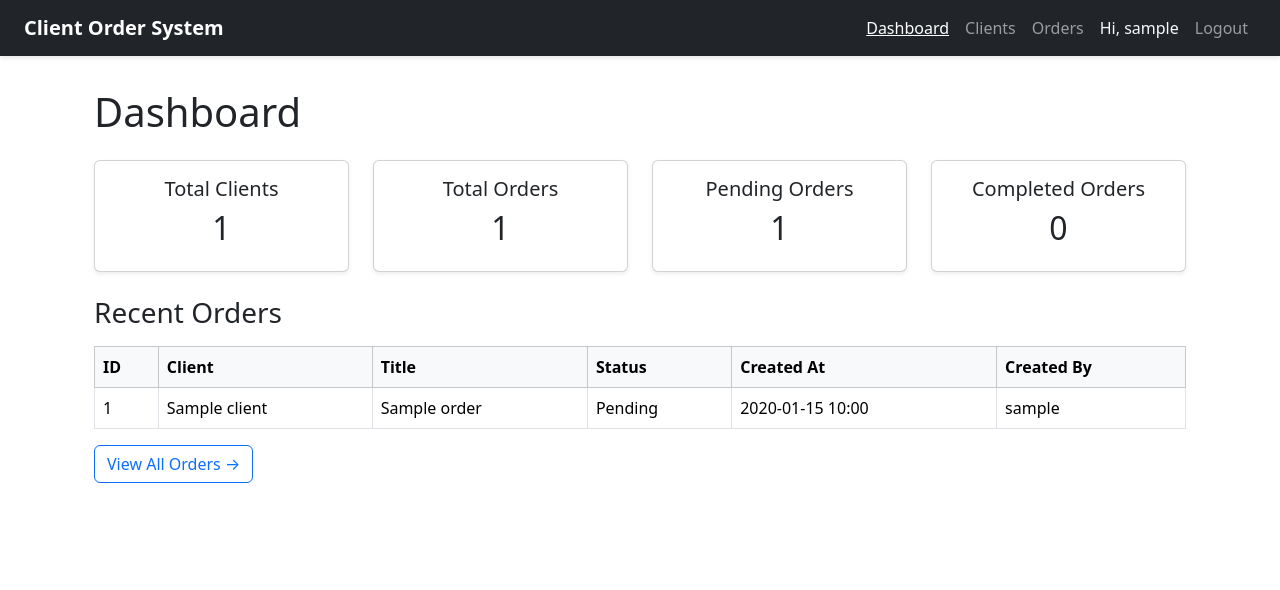
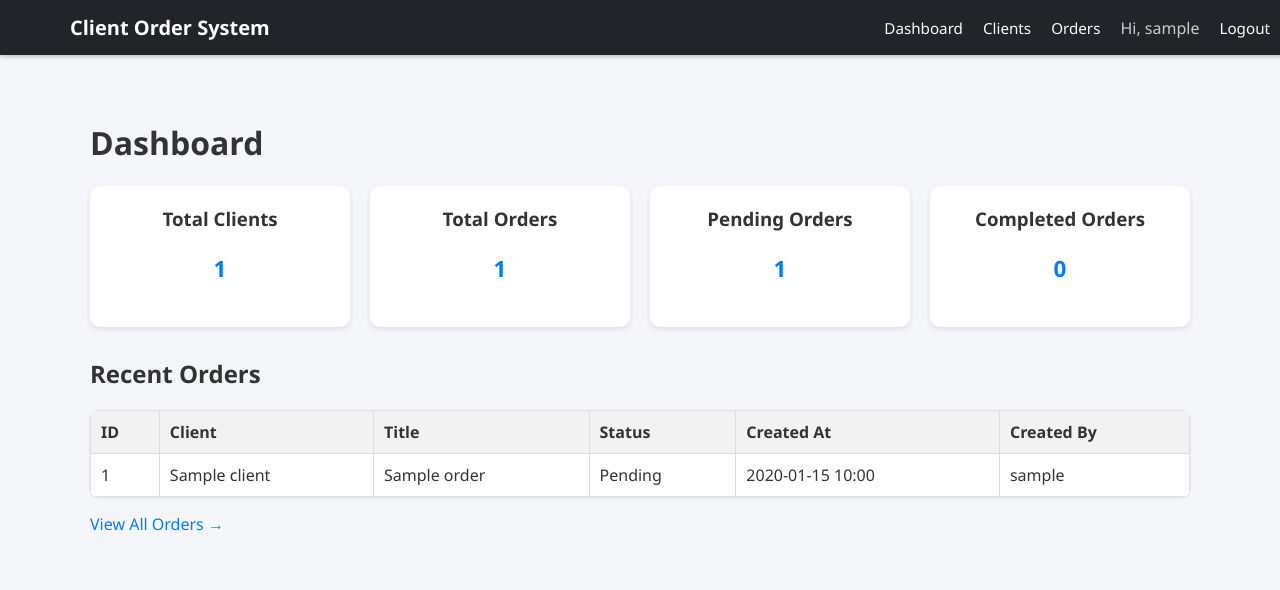
Before and after one commit to WM0307/client-order-system, a Django app: page / in a window 1280 px wide. Shown: the top 590 px of the page. Run offline with Django 4.2, Linux system fonts and the light colour scheme; a user stored in the database is signed in; tables that the repository leaves empty hold one stand-in row (values such as "Sample post").

Commit message:
Implemented global css

```diff
--- a/comsystem/settings.py
+++ b/comsystem/settings.py
@@ -118,6 +118,7 @@ USE_TZ = True
 # https://docs.djangoproject.com/en/4.2/howto/static-files/
 
 STATIC_URL = 'static/'
+STATICFILES_DIRS = [BASE_DIR / 'comsystem' / 'static']
 
 # Default primary key field type
 # https://docs.djangoproject.com/en/4.2/ref/settings/#default-auto-field
--- /dev/null
+++ b/comsystem/static/css/style.css
@@ -0,0 +1,243 @@
+/* === General Layout === */
+body {
+  margin: 0;
+  font-family: "Segoe UI", Arial, sans-serif;
+  background-color: #f5f6fa;
+  color: #333;
+}
+
+main.main-container {
+  padding: 100px 30px 40px;
+  max-width: 1100px;
+  margin: 0 auto;
+}
+
+/* === Navbar === */
+.navbar {
+  position: fixed;
+  top: 0;
+  left: 0;
+  width: 100%;
+  background-color: #212529;
+  padding: 14px 30px;
+  display: flex;
+  justify-content: center;
+  box-shadow: 0 2px 4px rgba(0,0,0,0.2);
+  z-index: 10;
+}
+
+.navbar-container {
+  width: 100%;
+  max-width: 1200px;
+  display: flex;
+  align-items: center;
+  justify-content: space-between;
+}
+
+.navbar-brand {
+  color: white;
+  font-weight: 600;
+  font-size: 1.25rem;
+  text-decoration: none;
+}
+
+.navbar-links {
+  list-style: none;
+  display: flex;
+  align-items: center;
+  gap: 20px;
+  margin: 0;
+  padding: 0;
+}
+
+.navbar-links li a {
+  color: #f8f9fa;
+  text-decoration: none;
+  font-size: 0.95rem;
+  transition: color 0.2s ease;
+}
+
+.navbar-links li a:hover {
+  color: #0d6efd;
+}
+
+.navbar-user {
+  color: #ccc;
+}
+
+/* === Buttons === */
+button, .btn {
+  background-color: #007bff;
+  border: none;
+  color: white;
+  padding: 8px 14px;
+  border-radius: 4px;
+  cursor: pointer;
+  text-decoration: none;
+  font-size: 0.9rem;
+  display: inline-block;
+}
+
+button:hover, .btn:hover {
+  background-color: #0056b3;
+}
+
+.btn-secondary {
+  background-color: #6c757d;
+}
+
+.btn-secondary:hover {
+  background-color: #565e64;
+}
+
+.btn-danger {
+  background-color: #dc3545;
+}
+
+.btn-danger:hover {
+  background-color: #b02a37;
+}
+
+.btn-warning {
+  background-color: #ffc107;
+  color: #000;
+}
+
+.btn-warning:hover {
+  background-color: #e0a800;
+}
+
+/* Make action buttons inline and neat */
+.action-buttons {
+  display: flex;
+  gap: 8px;
+  flex-wrap: wrap;
+}
+
+/* === Tables === */
+table {
+  width: 100%;
+  border-collapse: collapse;
+  background: #fff;
+  border-radius: 8px;
+  overflow: hidden;
+  box-shadow: 0 1px 3px rgba(0,0,0,0.1);
+}
+
+th, td {
+  border: 1px solid #ddd;
+  padding: 10px;
+  text-align: left;
+}
+
+th {
+  background-color: #f2f2f2;
+  font-weight: 600;
+}
+
+/* === Page Header (Title + Add Button Inline) === */
+.page-header {
+  display: flex;
+  justify-content: space-between;
+  align-items: center;
+  margin-bottom: 20px;
+}
+
+.page-header h1 {
+  margin: 0;
+  font-size: 1.8rem;
+  color: #222;
+}
+
+.page-header .btn {
+  background-color: #007bff;
+  border: none;
+  color: white;
+  padding: 8px 14px;
+  border-radius: 4px;
+  cursor: pointer;
+  text-decoration: none;
+  font-size: 0.9rem;
+}
+
+.page-header .btn:hover {
+  background-color: #0056b3;
+}
+
+/* === Forms === */
+form {
+  background: #fff;
+  padding: 25px;
+  border-radius: 8px;
+  box-shadow: 0 1px 4px rgba(0,0,0,0.1);
+  max-width: 600px;
+  margin: 20px auto;
+}
+
+label {
+  display: block;
+  font-weight: 500;
+  margin-bottom: 5px;
+}
+
+input, select, textarea {
+  width: 100%;
+  padding: 8px;
+  margin-bottom: 15px;
+  border: 1px solid #ccc;
+  border-radius: 4px;
+  box-sizing: border-box;
+}
+
+/* Ensure consistent button sizing on forms */
+form button, form .btn {
+  width: auto;
+  min-width: 100px;
+}
+
+/* Keep cancel smaller than main action */
+form .btn-secondary {
+  padding: 8px 12px;
+  font-size: 0.85rem;
+}
+
+/* === Dashboard Cards === */
+.dashboard-cards {
+  display: grid;
+  grid-template-columns: repeat(auto-fit, minmax(220px, 1fr));
+  gap: 20px;
+  margin-bottom: 30px;
+}
+
+.dashboard-card {
+  background: #fff;
+  padding: 20px;
+  border-radius: 10px;
+  box-shadow: 0 2px 5px rgba(0,0,0,0.1);
+  text-align: center;
+}
+
+.dashboard-card h3 {
+  margin: 0 0 10px;
+  color: #333;
+}
+
+.dashboard-card p {
+  font-size: 1.4rem;
+  font-weight: bold;
+  color: #007bff;
+}
+
+/* === Utility === */
+.text-center {
+  text-align: center;
+}
+
+a {
+  color: #007bff;
+  text-decoration: none;
+}
+
+a:hover {
+  text-decoration: underline;
+}
--- a/orders/templates/dashboard/dashboard.html
+++ b/orders/templates/dashboard/dashboard.html
@@ -1,51 +1,30 @@
 {% extends 'base.html' %}
+{% block content %}
+<h1>Dashboard</h1>
 
-{% block content %}
-<div class="container">
-    <h1 class="mb-4">Dashboard</h1>
-
-    <!-- Stats Cards -->
-    <div class="row g-4 mb-4">
-        <div class="col-md-3">
-            <div class="card text-center shadow-sm">
-                <div class="card-body">
-                    <h5 class="card-title">Total Clients</h5>
-                    <h2>{{ total_clients }}</h2>
+<div class="dashboard-cards">
+    <div class="dashboard-card">
+        <h3>Total Clients</h3>
+        <p>{{ total_clients }}</p>
     </div>
+    <div class="dashboard-card">
+        <h3>Total Orders</h3>
+        <p>{{ total_orders }}</p>
     </div>
+    <div class="dashboard-card">
+        <h3>Pending Orders</h3>
+        <p>{{ pending_orders }}</p>
     </div>
-        <div class="col-md-3">
-            <div class="card text-center shadow-sm">
-                <div class="card-body">
-                    <h5 class="card-title">Total Orders</h5>
-                    <h2>{{ total_orders }}</h2>
-                </div>
-            </div>
-        </div>
-        <div class="col-md-3">
-            <div class="card text-center shadow-sm">
-                <div class="card-body">
-                    <h5 class="card-title">Pending Orders</h5>
-                    <h2>{{ pending_orders }}</h2>
-                </div>
-            </div>
-        </div>
-        <div class="col-md-3">
-            <div class="card text-center shadow-sm">
-                <div class="card-body">
-                    <h5 class="card-title">Completed Orders</h5>
-                    <h2>{{ completed_orders }}</h2>
-                </div>
-            </div>
+    <div class="dashboard-card">
+        <h3>Completed Orders</h3>
+        <p>{{ completed_orders }}</p>
     </div>
 </div>
 
-    <!-- Recent Orders -->
-    <h3 class="mb-3">Recent Orders</h3>
-
+<h2>Recent Orders</h2>
 {% if recent_orders %}
-        <table class="table table-hover table-bordered align-middle">
-            <thead class="table-light">
+<table>
+    <thead>
         <tr>
             <th>ID</th>
             <th>Client</th>
@@ -68,11 +47,9 @@
         {% endfor %}
     </tbody>
 </table>
-        <div class="mt-3">
-            <a href="{% url 'order_list' %}" class="btn btn-outline-primary">View All Orders →</a>
-        </div>
 {% else %}
-        <p class="text-muted">No recent orders.</p>
+<p>No recent orders.</p>
 {% endif %}
-</div>
+
+<p><a href="{% url 'order_list' %}">View All Orders →</a></p>
 {% endblock %}
--- a/templates/base.html
+++ b/templates/base.html
@@ -1,65 +1,41 @@
+{% load static %}
 <!DOCTYPE html>
 <html lang="en">
+
 <head>
     <meta charset="UTF-8">
+    <meta name="viewport" content="width=device-width, initial-scale=1">
     <title>Client Order System</title>
-    <meta name="viewport" content="width=device-width, initial-scale=1">
-    <link
-      href="https://cdn.jsdelivr.net/npm/bootstrap@5.3.3/dist/css/bootstrap.min.css"
-      rel="stylesheet">
-    <style>
-        body {
-            margin: 0;
-            padding-top: 64px; /* prevents content hiding behind fixed navbar */
-            background-color: #fff;
-        }
-        .navbar {
-            box-shadow: 0 2px 5px rgba(0,0,0,0.1);
-        }
-        .navbar-brand {
-            font-weight: 600;
-        }
-        .nav-link.active, .nav-link:hover {
-            text-decoration: underline;
-        }
-    </style>
+    <link rel="stylesheet" href="{% static 'css/style.css' %}">
 </head>
+
 <body>
 
     <!-- NAVBAR -->
-<nav class="navbar navbar-expand-lg navbar-dark bg-dark fixed-top">
-  <div class="container-fluid px-4">
-    <a class="navbar-brand" href="/">Client Order System</a>
-    <button class="navbar-toggler" type="button" data-bs-toggle="collapse" data-bs-target="#navbarNav"
-            aria-controls="navbarNav" aria-expanded="false" aria-label="Toggle navigation">
-      <span class="navbar-toggler-icon"></span>
-    </button>
-
-    <div class="collapse navbar-collapse justify-content-end" id="navbarNav">
-      <ul class="navbar-nav align-items-center">
+    <nav class="navbar">
+        <div class="navbar-container">
+            <a href="/" class="navbar-brand">Client Order System</a>
+            <ul class="navbar-links">
                 {% if user.is_authenticated %}
-          <li class="nav-item"><a class="nav-link {% if request.path == '/' %}active{% endif %}" href="{% url 'dashboard' %}">Dashboard</a></li>
-          <li class="nav-item"><a class="nav-link {% if '/clients' in request.path %}active{% endif %}" href="{% url 'client_list' %}">Clients</a></li>
-          <li class="nav-item"><a class="nav-link {% if '/orders' in request.path %}active{% endif %}" href="{% url 'order_list' %}">Orders</a></li>
-          <li class="nav-item">
-            <span class="navbar-text text-light mx-2">Hi, {{ user.username }}</span>
-          </li>
-          <li class="nav-item"><a class="nav-link" href="{% url 'logout' %}">Logout</a></li>
+                <li><a href="/">Dashboard</a></li>
+                <li><a href="/clients/">Clients</a></li>
+                <li><a href="/orders/">Orders</a></li>
+                <li class="navbar-user">Hi, {{ user.username }}</li>
+                <li><a href="/accounts/logout/">Logout</a></li>
                 {% else %}
-          <li class="nav-item"><a class="nav-link {% if '/login' in request.path %}active{% endif %}" href="{% url 'login' %}">Login</a></li>
-          <li class="nav-item"><a class="nav-link {% if '/register' in request.path %}active{% endif %}" href="{% url 'register' %}">Register</a></li>
+                <li><a href="/accounts/login/">Login</a></li>
+                <li><a href="/accounts/register/">Register</a></li>
                 {% endif %}
             </ul>
-    </div>
         </div>
     </nav>
 
     <!-- MAIN CONTENT -->
-<div class="container mt-4">
+    <main class="main-container">
         {% block content %}
         {% endblock %}
-</div>
+    </main>
 
-<script src="https://cdn.jsdelivr.net/npm/bootstrap@5.3.3/dist/js/bootstrap.bundle.min.js"></script>
 </body>
+
 </html>
```
Also changed, not shown: orders/templates/clients/client_form.html (+17 -28 lines), orders/templates/clients/client_list.html (+14 -14 lines), orders/templates/orders/order_form.html (+19 -27 lines), orders/templates/orders/order_list.html (+9 -12 lines). Lines whose indentation alone changed are shown as unchanged.
